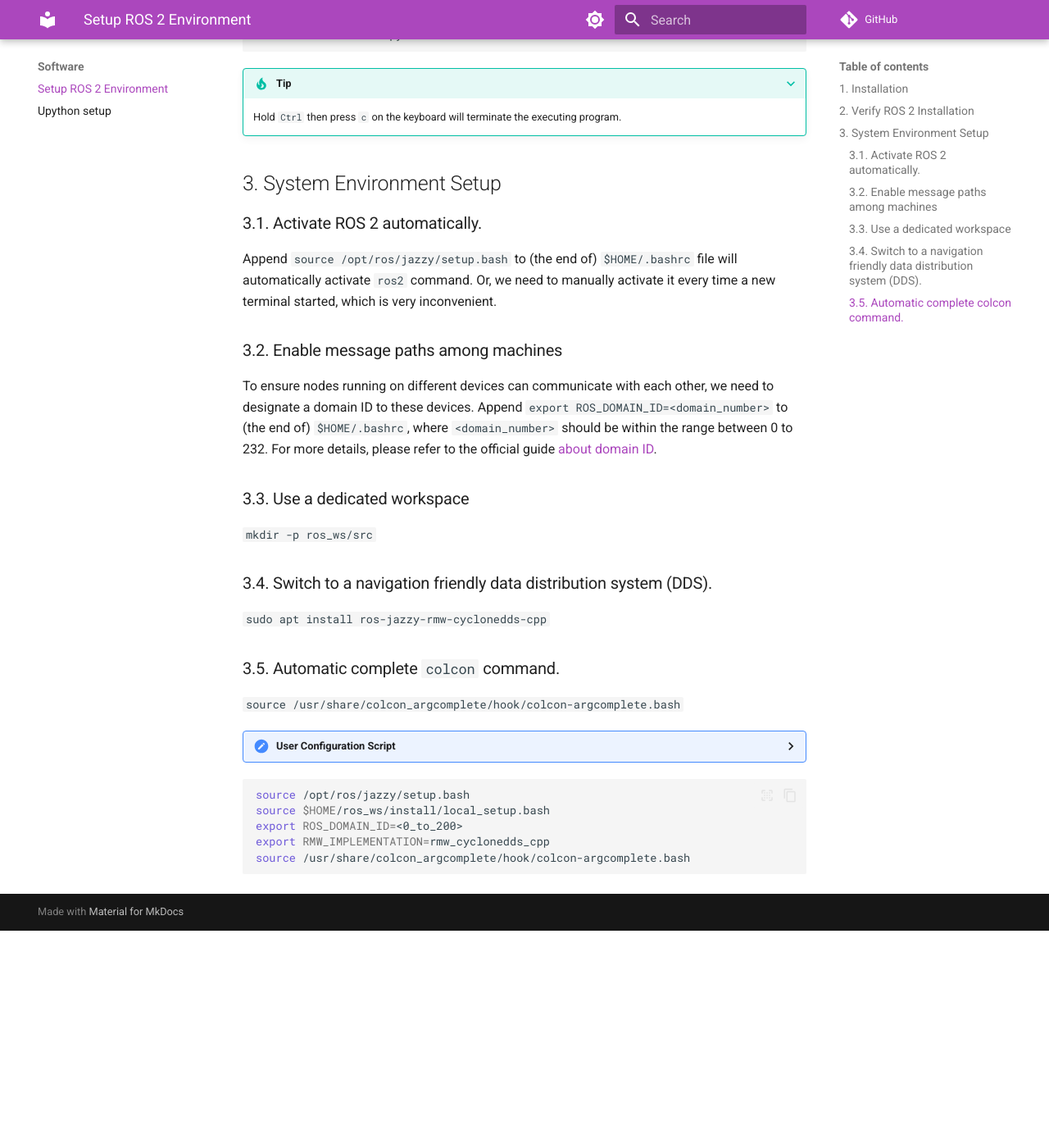
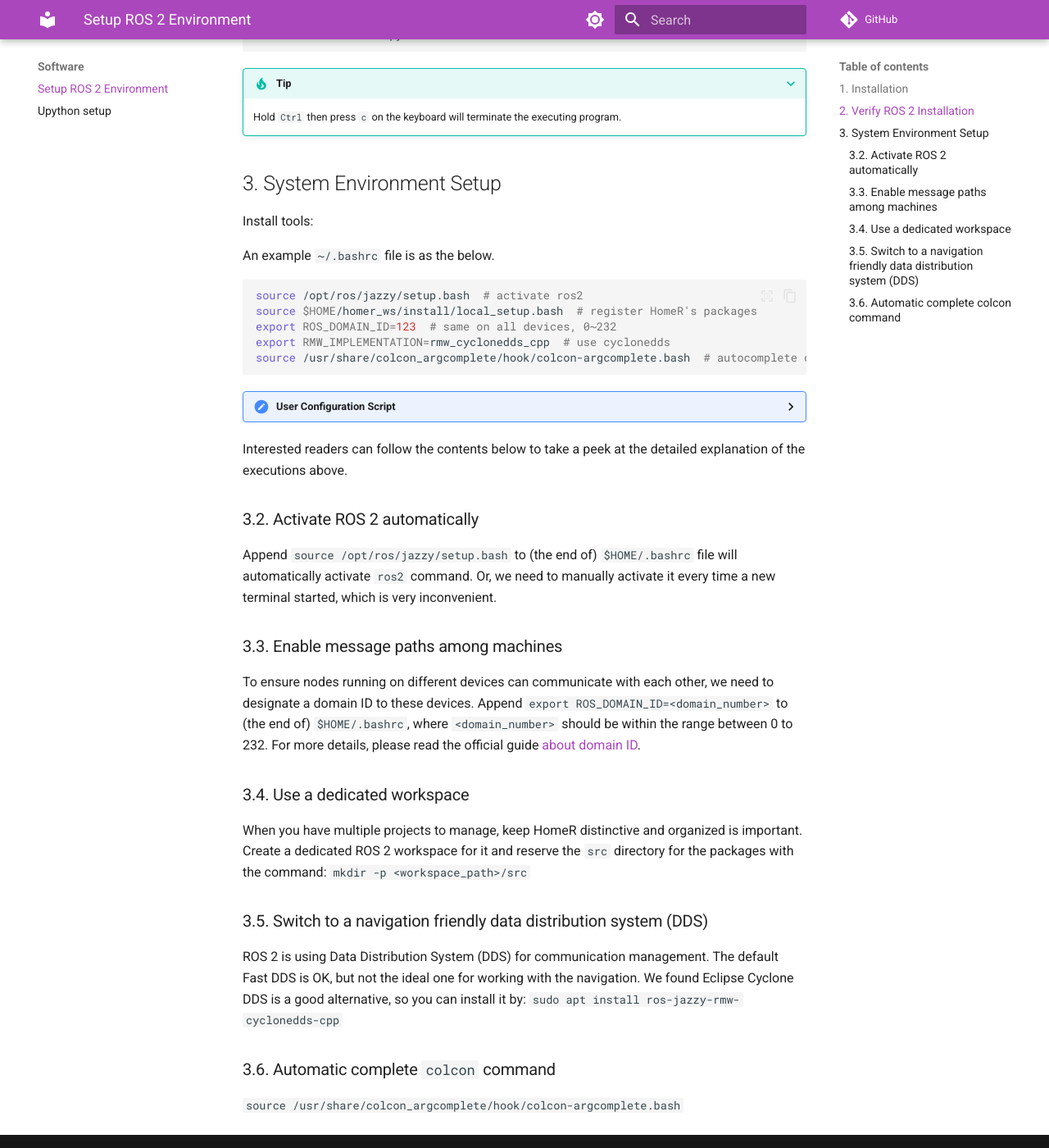
Before and after one commit to linzhangUCA/homer_docs, an MkDocs documentation site: the page built from docs/software/ros_setup.md, in a window 1280 px wide and 1400 px high, scrolled down 1567 px. Shown: the whole window at 82% size. Built offline with MkDocs 1.6.1 and Material for MkDocs 9.7.7, drawn with Linux system fonts in a browser that asks for light colours; comment, search, counter and statistics services are not loaded; before the commit the page ends 2702 px from its top, so only the background shows below that.

Commit message:
add dds explain

````diff
--- a/docs/software/ros_setup.md
+++ b/docs/software/ros_setup.md
@@ -1,4 +1,5 @@
 # Setup ROS 2 Environment
+
 We will install and set up system environment of ROS 2 on both Raspberry Pi and a host computer.
 
 ???+ info "Operating System (OS)"
@@ -11,6 +12,7 @@
     - or simply [run ROS 2 in dockers](https://docs.ros.org/en/jazzy/How-To-Guides/Run-2-nodes-in-single-or-separate-docker-containers.html).
 
 ## 1. Installation
+
 Please refer to the official guide to [install ROS 2 with Ubuntu `deb` packages](https://docs.ros.org/en/jazzy/Installation/Ubuntu-Install-Debs.html).
 
 !!! danger "Version Binding"
@@ -44,17 +46,20 @@
 ```
 
 ## 2. Verify ROS 2 Installation
+
 This step verifies if ROS 2's communication, C++ and Python API are working correctly.
 ???+ tip
     This is exactly the same as the [Try some examples](https://docs.ros.org/en/jazzy/Installation/Ubuntu-Install-Debs.html#try-some-examples) section in the official installation guide.
 
 In one terminal, source the setup file and then run a C++ `talker`:
+
 ```sh
 source /opt/ros/jazzy/setup.bash
 ros2 run demo_nodes_cpp talker
 ```
 
 In another terminal source the setup file and then run a Python `listener`:
+
 ```bash
 source /opt/ros/jazzy/setup.bash
 ros2 run demo_nodes_py listener
@@ -63,36 +68,50 @@
 ???+ tip
     Hold `Ctrl` then press `c` on the keyboard will terminate the executing program.
 
-
 ## 3. System Environment Setup
 
-### 3.1. Activate ROS 2 automatically.
+Install tools:
 
-Append `source /opt/ros/jazzy/setup.bash` to (the end of) `$HOME/.bashrc` file will automatically activate `ros2` command.
-Or, we need to manually activate it every time a new terminal started, which is very inconvenient.
+An example `~/.bashrc` file is as the below.
 
-### 3.2. Enable message paths among machines
-To ensure nodes running on different devices can communicate with each other, we need to designate a domain ID to these devices.
-Append `export ROS_DOMAIN_ID=<domain_number>` to (the end of) `$HOME/.bashrc`, where `<domain_number>` should be within the range between 0 to 232.
-For more details, please refer to the official guide [about domain ID](https://docs.ros.org/en/jazzy/Concepts/Intermediate/About-Domain-ID.html).
-
-### 3.3. Use a dedicated workspace
-`mkdir -p ros_ws/src`
-
-### 3.4. Switch to a navigation friendly data distribution system (DDS).
-`sudo apt install ros-jazzy-rmw-cyclonedds-cpp`
-
-### 3.5. Automatic complete `colcon` command.
-`source /usr/share/colcon_argcomplete/hook/colcon-argcomplete.bash`
+``` sh
+source /opt/ros/jazzy/setup.bash  # activate ros2
+source $HOME/homer_ws/install/local_setup.bash  # register HomeR's packages
+export ROS_DOMAIN_ID=123  # same on all devices, 0~232
+export RMW_IMPLEMENTATION=rmw_cyclonedds_cpp  # use cyclonedds
+source /usr/share/colcon_argcomplete/hook/colcon-argcomplete.bash  # autocomplete colcon commands
+```
 
 ???ip "User Configuration Script"
     In Ubuntu (and many Linux distros), a bash shell configuration file is saved at `$HOME/.bashrc`.
     The scripts stored in this file will be executed every time the user started a terminal session.
 
-``` sh
-source /opt/ros/jazzy/setup.bash
-source $HOME/ros_ws/install/local_setup.bash
-export ROS_DOMAIN_ID=<0_to_200>
-export RMW_IMPLEMENTATION=rmw_cyclonedds_cpp
-source /usr/share/colcon_argcomplete/hook/colcon-argcomplete.bash
-```
+Interested readers can follow the contents below to take a peek at the detailed explanation of the executions above.
+
+### 3.2. Activate ROS 2 automatically
+
+Append `source /opt/ros/jazzy/setup.bash` to (the end of) `$HOME/.bashrc` file will automatically activate `ros2` command.
+Or, we need to manually activate it every time a new terminal started, which is very inconvenient.
+
+### 3.3. Enable message paths among machines
+
+To ensure nodes running on different devices can communicate with each other, we need to designate a domain ID to these devices.
+Append `export ROS_DOMAIN_ID=<domain_number>` to (the end of) `$HOME/.bashrc`, where `<domain_number>` should be within the range between 0 to 232.
+For more details, please read the official guide [about domain ID](https://docs.ros.org/en/jazzy/Concepts/Intermediate/About-Domain-ID.html).
+
+### 3.4. Use a dedicated workspace
+
+When you have multiple projects to manage, keep HomeR distinctive and organized is important.
+Create a dedicated ROS 2 workspace for it and reserve the `src` directory for the packages with the command:
+`mkdir -p <workspace_path>/src`
+
+### 3.5. Switch to a navigation friendly data distribution system (DDS)
+
+ROS 2 is using Data Distribution System (DDS) for communication management.
+The default Fast DDS is OK, but not the ideal one for working with the navigation.
+We found Eclipse Cyclone DDS is a good alternative, so you can install it by:
+`sudo apt install ros-jazzy-rmw-cyclonedds-cpp`
+
+### 3.6. Automatic complete `colcon` command
+
+`source /usr/share/colcon_argcomplete/hook/colcon-argcomplete.bash`
````
